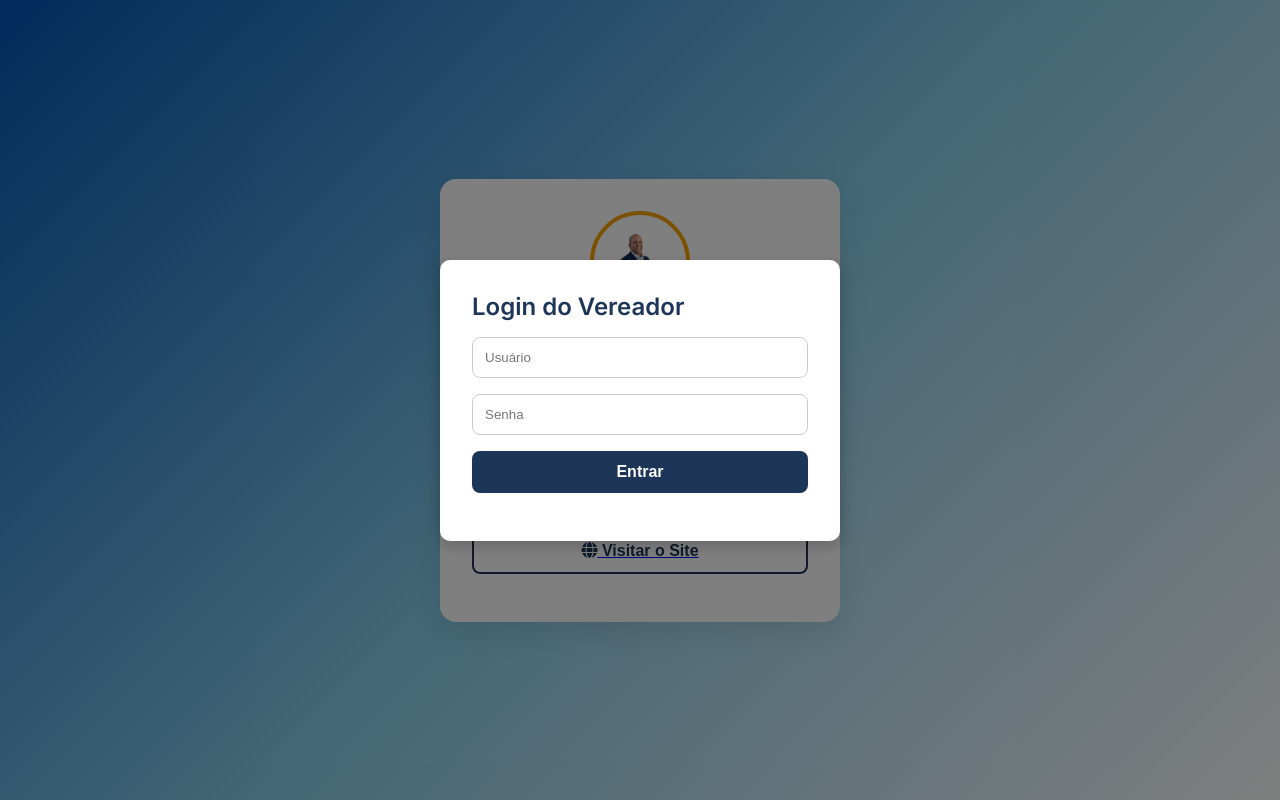
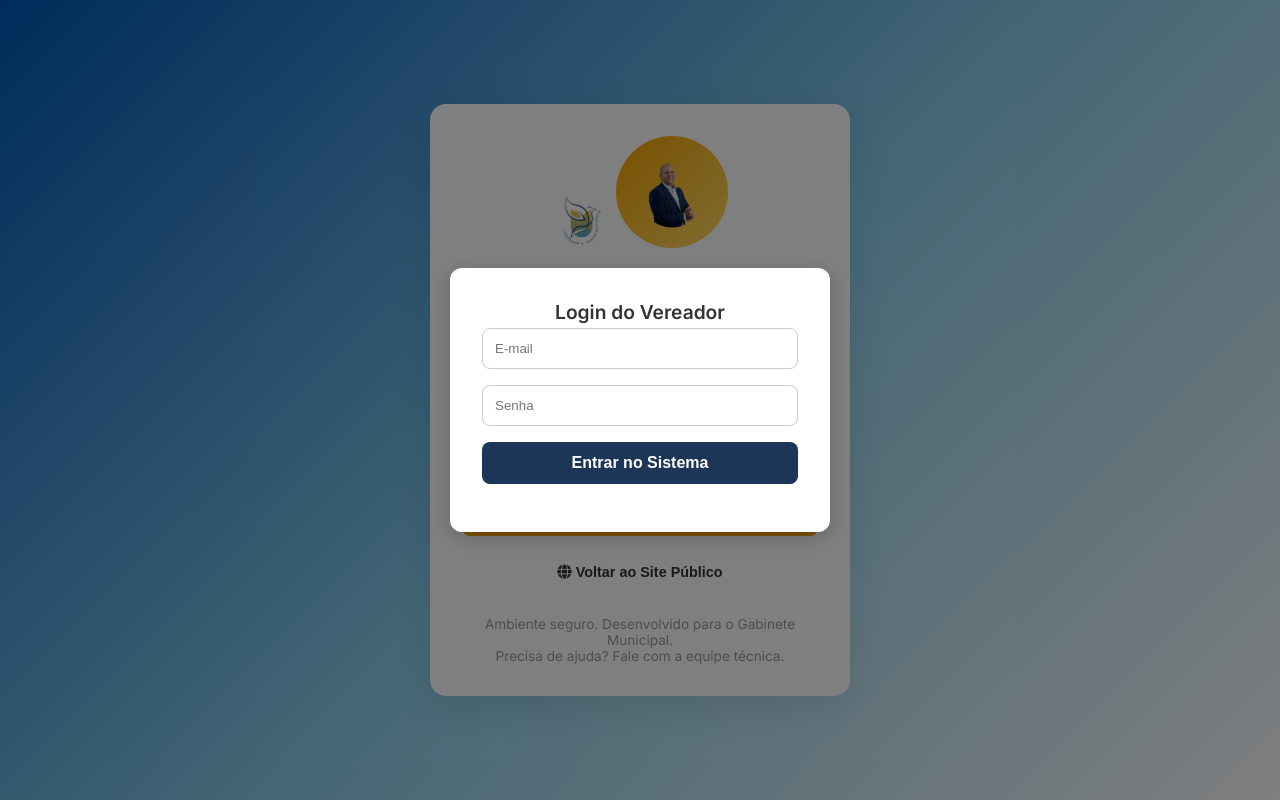
Before and after one commit to gabineteemicleiton/GabinetePolitico, a website: page GabinetePolitico (3)/GabinetePolitico/index.html in a window 1280 px wide. Both pictures are taken after a click on the button "Acesso do Vereador". Drawn offline with Linux system fonts and the light colour scheme.

Commit message:
Update index.html

```diff
--- a/GabinetePolitico (3)/GabinetePolitico/index.html
+++ b/GabinetePolitico (3)/GabinetePolitico/index.html
@@ -3,153 +3,135 @@
 <head>
   <meta charset="UTF-8" />
   <meta name="viewport" content="width=device-width, initial-scale=1.0"/>
-  <title>Gabinete Digital - Login</title>
-  <link rel="preconnect" href="https://fonts.googleapis.com">
-  <link rel="preconnect" href="https://fonts.gstatic.com" crossorigin>
+  <title>Gabinete Digital Oficial</title>
   <link href="https://fonts.googleapis.com/css2?family=Inter:wght@300;400;600&display=swap" rel="stylesheet">
   <link href="https://cdnjs.cloudflare.com/ajax/libs/font-awesome/6.4.0/css/all.min.css" rel="stylesheet">
   <style>
-    :root {
-      --primary-navy: #1D3557;
-      --primary-gold: #F4A300;
-      --text-secondary: #666;
-      --white: #fff;
-    }
-    * {
-      box-sizing: border-box;
-      margin: 0;
-      padding: 0;
-    }
+    * { box-sizing: border-box; margin:0; padding:0; }
     body {
       font-family: 'Inter', sans-serif;
       background: linear-gradient(135deg, #0057B8 0%, #87CEEB 50%, #ffffff 100%);
-      display: flex;
-      align-items: center;
-      justify-content: center;
-      min-height: 100vh;
-      padding: 1rem;
+      display: flex; justify-content: center; align-items: center;
+      min-height: 100vh; padding: 1rem;
     }
     .container {
       background: #fff;
       padding: 2rem;
       border-radius: 16px;
-      box-shadow: 0 10px 30px rgba(0,0,0,0.1);
-      max-width: 400px;
+      box-shadow: 0 10px 40px rgba(0,0,0,0.1);
+      max-width: 420px;
       width: 100%;
       text-align: center;
     }
-    .foto-vereador {
-      width: 100px;
-      height: 100px;
+    .logo { width: 60px; margin-bottom: 1rem; }
+    .foto-wrap {
+      display: inline-block;
+      padding: 6px;
       border-radius: 50%;
-      object-fit: cover;
-      border: 4px solid var(--primary-gold);
+      background: linear-gradient(to bottom right, #F4A300, #FFD966);
       margin-bottom: 1rem;
     }
-    h1 {
-      color: var(--primary-navy);
-      font-size: 1.5rem;
-      margin-bottom: 0.5rem;
+    .foto-wrap img {
+      width: 100px; height: 100px; border-radius: 50%;
+      display: block;
     }
-    p {
-      color: var(--text-secondary);
-      margin-bottom: 1.5rem;
+    h1 { font-size: 1.4rem; color: #1D3557; margin-bottom: 0.5rem; }
+    h2 { font-size: 1.2rem; color: #333; margin-bottom: 0.3rem; }
+    p.subtitle {
+      color: #666; font-size: 0.95rem; margin-bottom: 1.5rem;
     }
     .btn {
-      display: block;
+      display: flex;
+      justify-content: center;
+      align-items: center;
       width: 100%;
       padding: 0.75rem;
       margin-bottom: 1rem;
+      font-size: 1rem;
+      font-weight: 600;
       border: none;
       border-radius: 8px;
-      font-weight: 600;
-      font-size: 1rem;
       cursor: pointer;
       transition: 0.3s;
     }
     .btn-primary {
-      background: var(--primary-navy);
-      color: white;
+      background: #1D3557; color: white;
     }
-    .btn-primary:hover {
-      background: #0f1d2e;
+    .btn-primary:hover { background: #0f1d2e; }
+    .btn-secondary {
+      background: #F4A300; color: white;
     }
-    .btn-secondary {
-      background: var(--primary-gold);
-      color: white;
+    .btn-secondary:hover { background: #d18b00; }
+    .btn-link {
+      background: transparent;
+      color: #333;
+      text-decoration: none;
+      font-size: 0.9rem;
     }
-    .btn-secondary:hover {
-      background: #d18b00;
+    .btn-link:hover { text-decoration: underline; }
+    .footer {
+      margin-top: 1.5rem;
+      font-size: 0.85rem;
+      color: #999;
     }
-    .btn-outline {
-      background: transparent;
-      border: 2px solid var(--primary-navy);
-      color: var(--primary-navy);
+    /* Modal */
+    .modal {
+      position: fixed; top:0; left:0; width:100%; height:100%;
+      background: rgba(0,0,0,0.5); display:none;
+      align-items:center; justify-content:center;
+      z-index:10;
     }
-    .btn-outline:hover {
-      background: var(--primary-navy);
-      color: white;
-    }
-    .modal {
-      position: fixed;
-      top: 0; left: 0; width: 100%; height: 100%;
-      background: rgba(0, 0, 0, 0.5);
-      display: none;
-      align-items: center;
-      justify-content: center;
-      z-index: 10;
-    }
-    .modal.active {
-      display: flex;
-    }
+    .modal.active { display:flex; }
     .modal-box {
-      background: white;
-      padding: 2rem;
-      border-radius: 10px;
-      width: 90%;
-      max-width: 400px;
-      box-shadow: 0 5px 15px rgba(0,0,0,0.2);
+      background:#fff; padding:2rem;
+      border-radius: 12px; width:90%; max-width:380px;
+      box-shadow: 0 5px 20px rgba(0,0,0,0.2);
+      text-align: center;
     }
     .modal-box input {
-      width: 100%;
-      padding: 0.75rem;
-      margin-bottom: 1rem;
-      border-radius: 8px;
-      border: 1px solid #ccc;
+      width:100%; padding:0.75rem; margin-bottom:1rem;
+      border:1px solid #ccc; border-radius:8px;
     }
   </style>
 </head>
+
 <body>
   <div class="container">
-    <img src="vereador.png" alt="Vereador" class="foto-vereador">
-    <h1>Gabinete Digital</h1>
-    <p>Escolha uma opção para continuar:</p>
+    <img src="logo.png" alt="Brasão" class="logo">
+    <div class="foto-wrap">
+      <img src="vereador.png" alt="Foto do Vereador">
+    </div>
+    <h1>Gabinete Digital Oficial</h1>
+    <h2>Emicleiton Rubem da Conceição</h2>
+    <p class="subtitle">Monte Santo – Bahia</p>
+    <p class="subtitle">"Transparência, Participação e Inovação no Legislativo."</p>
 
     <button class="btn btn-primary" onclick="abrirModal()">
-      <i class="fas fa-user-shield"></i> Acesso do Vereador
+      <i class="fas fa-user-shield"></i>&nbsp;Acesso do Vereador
     </button>
 
-    <a href="cadastro.html">
-      <button class="btn btn-secondary">
-        <i class="fas fa-users"></i> Portal do Cidadão
-      </button>
-    </a>
+    <button class="btn btn-secondary" onclick="window.location.href='cadastro.html'">
+      <i class="fas fa-users"></i>&nbsp;Portal do Cidadão
+    </button>
 
-    <a href="site.html">
-      <button class="btn btn-outline">
-        <i class="fas fa-globe"></i> Visitar o Site
-      </button>
-    </a>
+    <button class="btn btn-link" onclick="window.location.href='site.html'">
+      <i class="fas fa-globe"></i>&nbsp;Voltar ao Site Público
+    </button>
+
+    <div class="footer">
+      Ambiente seguro. Desenvolvido para o Gabinete Municipal.<br>
+      Precisa de ajuda? Fale com a equipe técnica.
+    </div>
   </div>
 
-  <!-- Modal do Login -->
+  <!-- Modal de Login -->
   <div class="modal" id="modalLogin">
     <div class="modal-box">
-      <h2 style="margin-bottom:1rem; color: var(--primary-navy);">Login do Vereador</h2>
+      <h2>Login do Vereador</h2>
       <form onsubmit="return login(event)">
-        <input type="text" id="usuario" placeholder="Usuário" required>
+        <input type="text" id="usuario" placeholder="E‑mail" required>
         <input type="password" id="senha" placeholder="Senha" required>
-        <button type="submit" class="btn btn-primary">Entrar</button>
+        <button type="submit" class="btn btn-primary" style="width:100%;">Entrar no Sistema</button>
       </form>
     </div>
   </div>
@@ -161,24 +143,18 @@
     }
     function login(event) {
       event.preventDefault();
-      const usuario = document.getElementById('usuario').value;
-      const senha = document.getElementById('senha').value;
-      if (usuario === "admin" && senha === "1234") {
-        localStorage.setItem("logado", "true");
+      const u = document.getElementById('usuario').value;
+      const s = document.getElementById('senha').value;
+      if (u === "admin" && s === "1234") {
+        localStorage.setItem("logado","true");
         window.location.href = "painel.html";
-      } else {
-        alert("Usuário ou senha incorretos!");
-      }
+      } else alert("Login incorreto!");
     }
-    document.addEventListener("keydown", function(e) {
-      if (e.key === "Escape") {
-        document.getElementById('modalLogin').classList.remove('active');
-      }
+    document.addEventListener("keydown", e => {
+      if (e.key === "Escape") document.getElementById('modalLogin').classList.remove('active');
     });
-    document.getElementById('modalLogin').addEventListener('click', function(e) {
-      if (e.target === this) {
-        this.classList.remove('active');
-      }
+    document.getElementById('modalLogin').addEventListener('click', e => {
+      if (e.target === e.currentTarget) e.currentTarget.classList.remove('active');
     });
   </script>
 </body>
```
